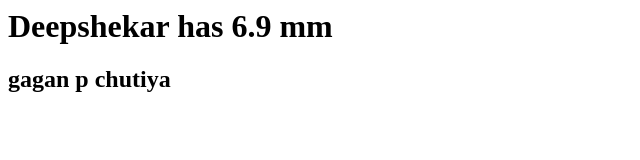
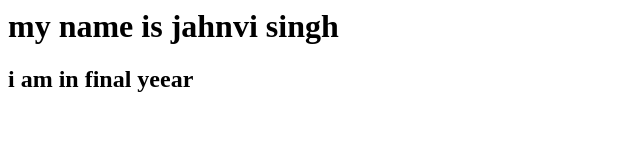
Before and after one commit to APDEVIL/NAGIN, a plain HTML site: page index.html in a window 1280 px wide. Shown: the whole page, without its empty margins (0-640 px from the left). Drawn offline with Linux system fonts and the light colour scheme.

Commit message:
Update index.html

```diff
--- a/index.html
+++ b/index.html
@@ -1,9 +1,9 @@
 <html>
  <head>
-   <title> NAGIN HAS 6 INCH </title>
+   <title> about mee </title>
   </head>
   <body>
-    <h1> Deepshekar has 6.9 mm </h1>
-    <h2> gagan p chutiya </h2>
+    <h1> my name is jahnvi singh  </h1>
+    <h2> i am in final yeear </h2>
    </body>
 </html>
```
